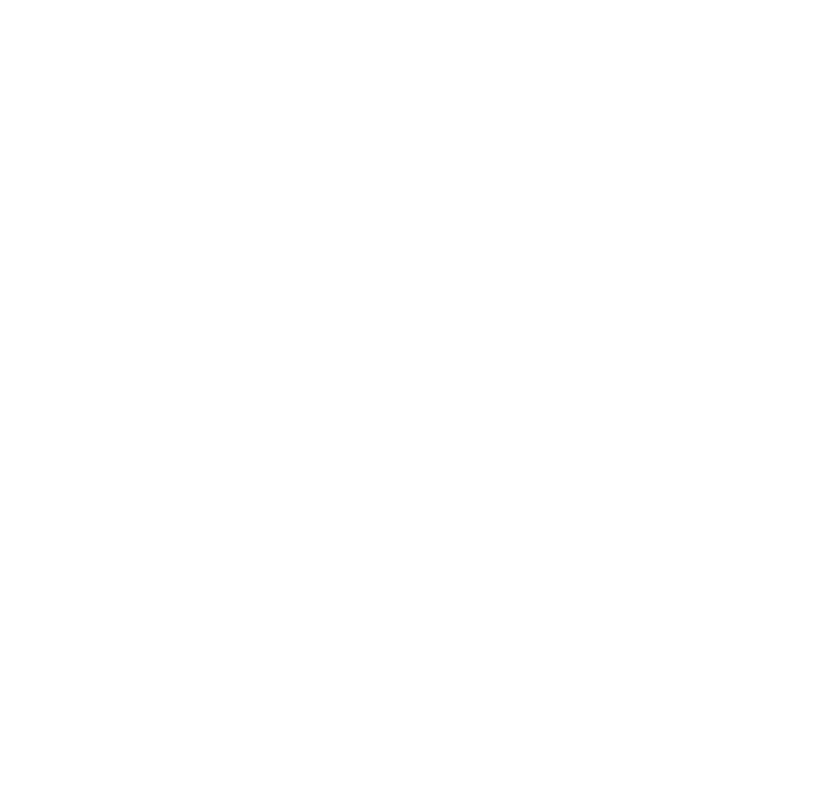
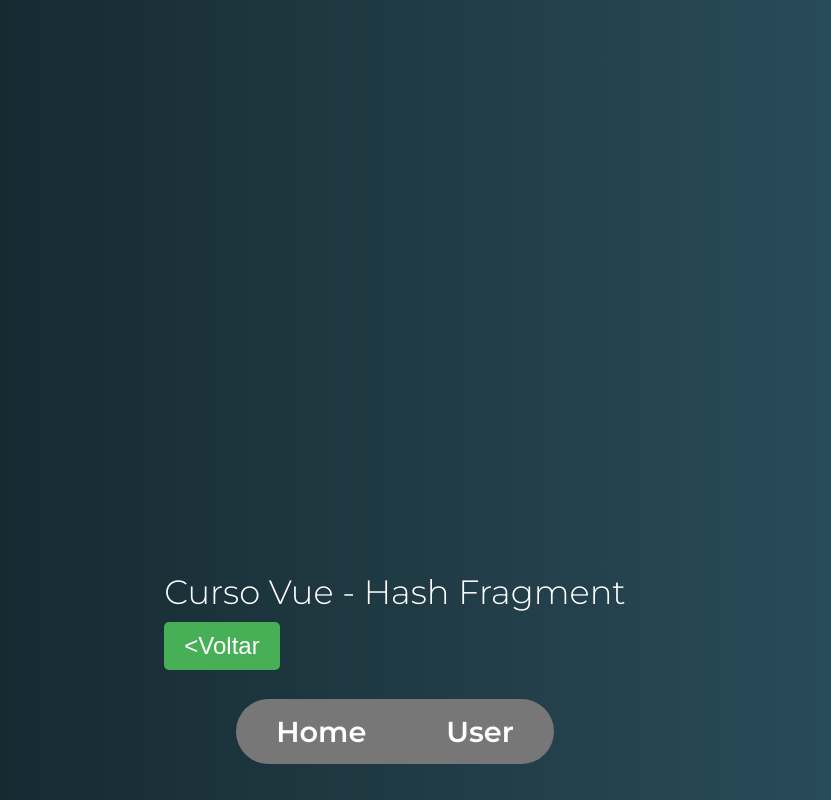
Before and after one commit to RafahCSilva/estudos-vue, a Vue app in the folder 16_rotas/rotas-exercicios/: page /usuario/1/edit in a window 1280 px wide. Shown: the part 1976-2776 px from the top of the page, without its empty margins (245-1076 px from the left). Before the commit the page ends 800 px from the top, so only its background shows below. Built offline with nearby package versions, Linux system fonts and the light colour scheme.

Commit message:
16: Rotas em uma Aplicação VueJS - Routas com Hash Fragment

```diff
--- a/16_rotas/rotas-exercicios/src/components/usuario/UsuarioEdit.vue
+++ b/16_rotas/rotas-exercicios/src/components/usuario/UsuarioEdit.vue
@@ -4,16 +4,22 @@
     <p><strong>Código:</strong> {{ id }}</p>
     <p><strong>Completo:</strong> {{ $route.query.completo ? 'Sim' : 'Não' }}</p>
     <p><strong>Língua:</strong> {{ $route.query.lingua }}</p>
+
+    <div id="rodape">
+      <h3>Curso Vue - Hash Fragment</h3>
+    </div>
   </div>
 </template>
 
 <script>
   export default {
     name: 'UsuarioEdit',
-    props: ['id']
+    props: [ 'id' ]
   }
 </script>
 
 <style scoped>
-
+  #rodape {
+    margin-top: 2000px;
+  }
 </style>
--- a/16_rotas/rotas-exercicios/src/components/usuario/UsuarioShow.vue
+++ b/16_rotas/rotas-exercicios/src/components/usuario/UsuarioShow.vue
@@ -4,9 +4,10 @@
     <p><strong>Código:</strong> {{ id }}</p>
     <router-link tag="button" primario :to="`/usuario/${id}/edit`">Editar Url</router-link>
     <router-link tag="button" primario :to="{
-     name: 'usuariosEdit',
-     params: { id },
-     query: { completo: true, lingua: 'en' }
+      name: 'usuariosEdit',
+      params: { id },
+      hash: '#rodape',
+      query: { completo: true, lingua: 'en' }
      }">Editar Named</router-link>
   </div>
 </template>
--- a/16_rotas/rotas-exercicios/src/router.js
+++ b/16_rotas/rotas-exercicios/src/router.js
@@ -13,6 +13,15 @@ Vue.use( Router )
 
 export default new Router( {
   mode: 'history', // ou 'hash',
+  scrollBehavior( to, from, savedPosition ) {
+    if ( savedPosition ) {
+      return savedPosition
+    }
+    if ( to.hash ) {
+      return { selector: to.hash }
+    }
+    return { x: 0, y: 0 }
+  },
   routes: [
     {
       path: '/',
```
